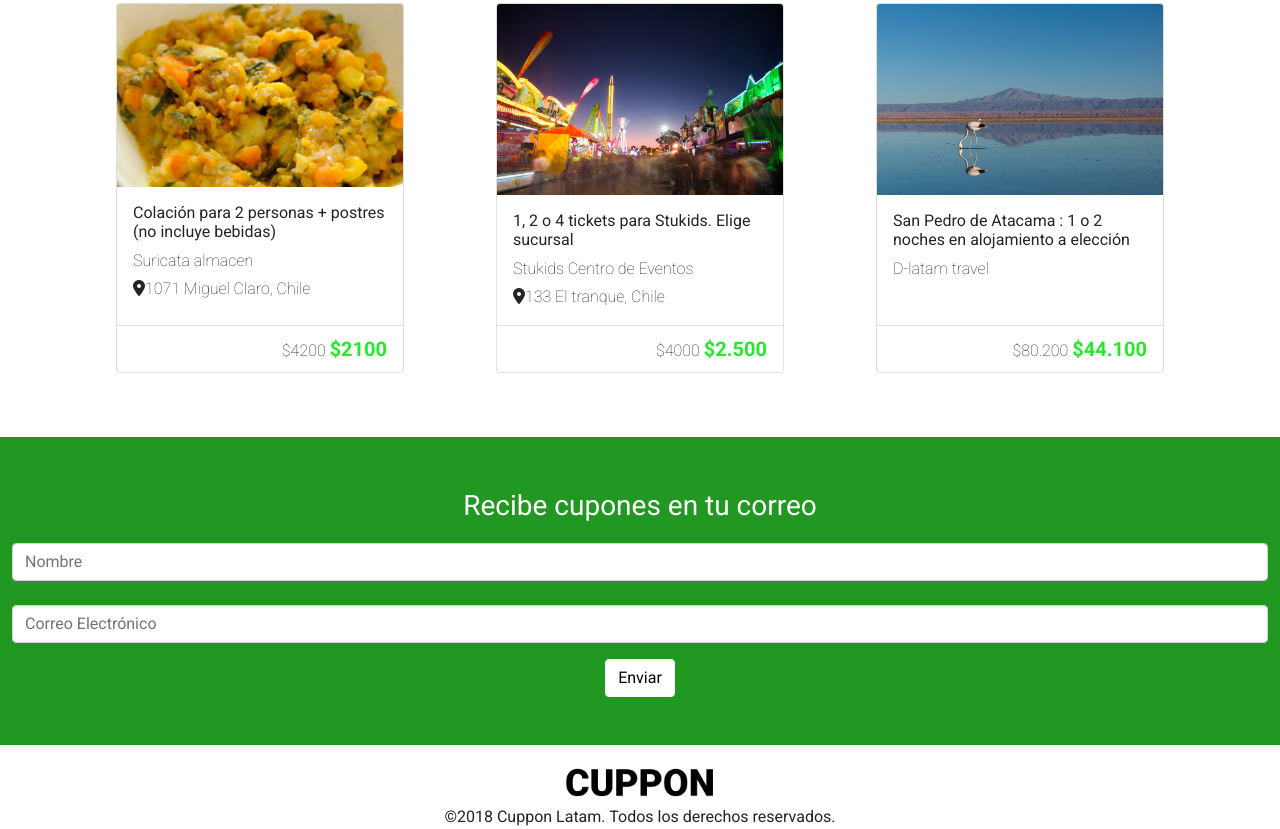
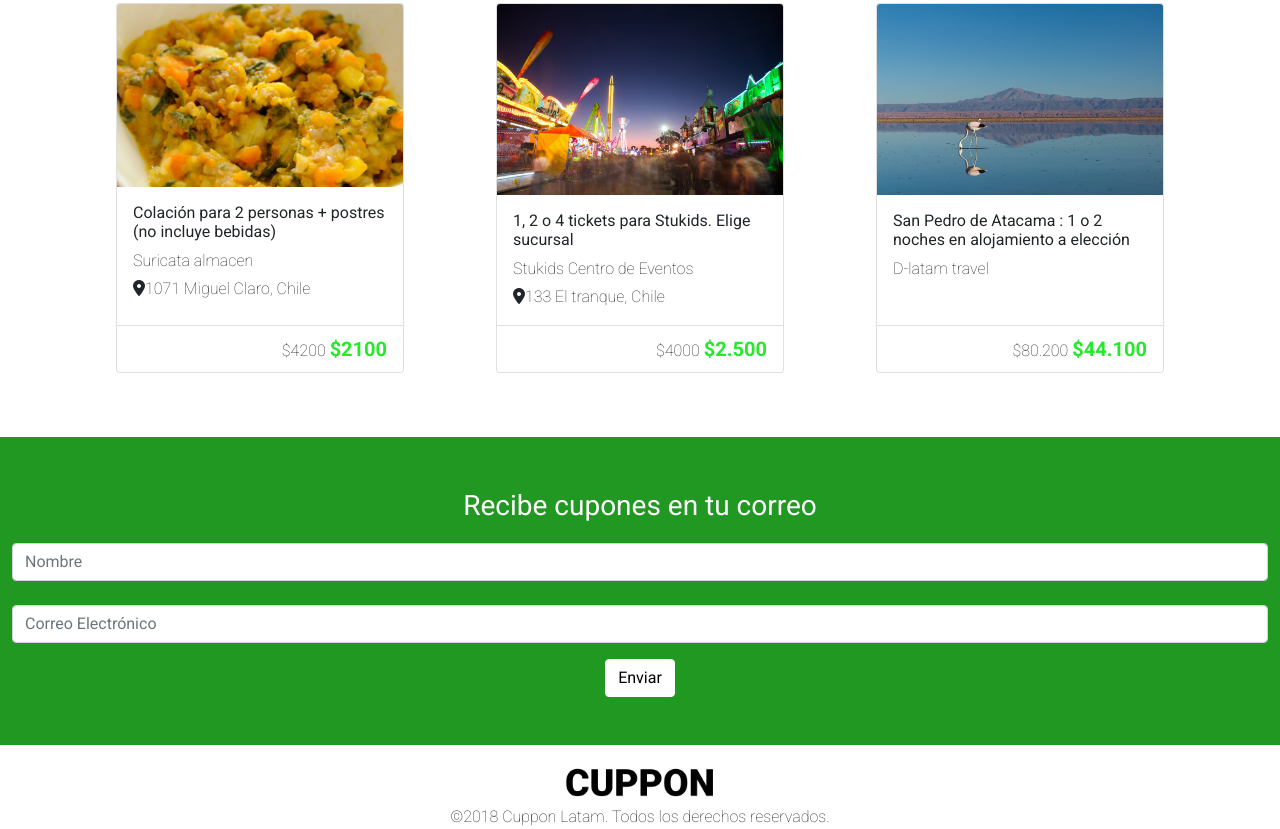
Before and after one commit to carlitti/desafio-bootstrap, a plain HTML site: page index.html in a window 1280 px wide. Shown: the part 552-1381 px from the top of the page. Drawn offline with nearby package versions, Linux system fonts and the light colour scheme.

Commit message:
fw-lighter add to footer

```diff
--- a/index.html
+++ b/index.html
@@ -180,7 +180,7 @@
         <!--Footer-->
         <div class="container-fluid">
             <img class="rounded mx-auto d-block img-footer mt-3" src="./assets/img/logo-black.png" alt="cupon negro">
-            <p class="text-center text-footer mb-0">©2018 Cuppon Latam. Todos los derechos reservados.</p>
+            <p class="text-center text-footer mb-0 fw-lighter">©2018 Cuppon Latam. Todos los derechos reservados.</p>
         </div>
 </body>
 
```
